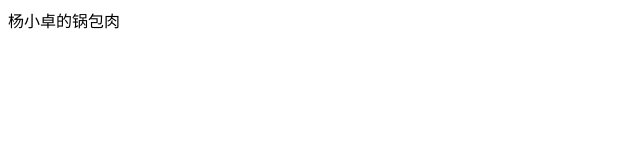
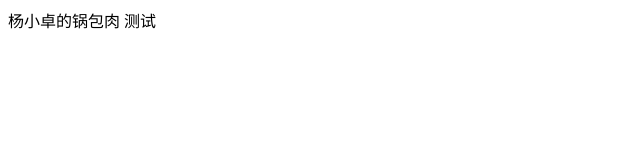
Before and after one commit to yyyzzz674/YXZdeGBR, a plain HTML site: page index.html in a window 1280 px wide. Shown: the full height of the page, 0-640 px from the left. Drawn offline with Linux system fonts and the light colour scheme.

Commit message:
index.html 测试

```diff
--- a/index.html
+++ b/index.html
@@ -7,6 +7,6 @@
     <title>Document</title>
   </head>
   <body>
-    杨小卓的锅包肉
+    杨小卓的锅包肉 测试
   </body>
 </html>
```
